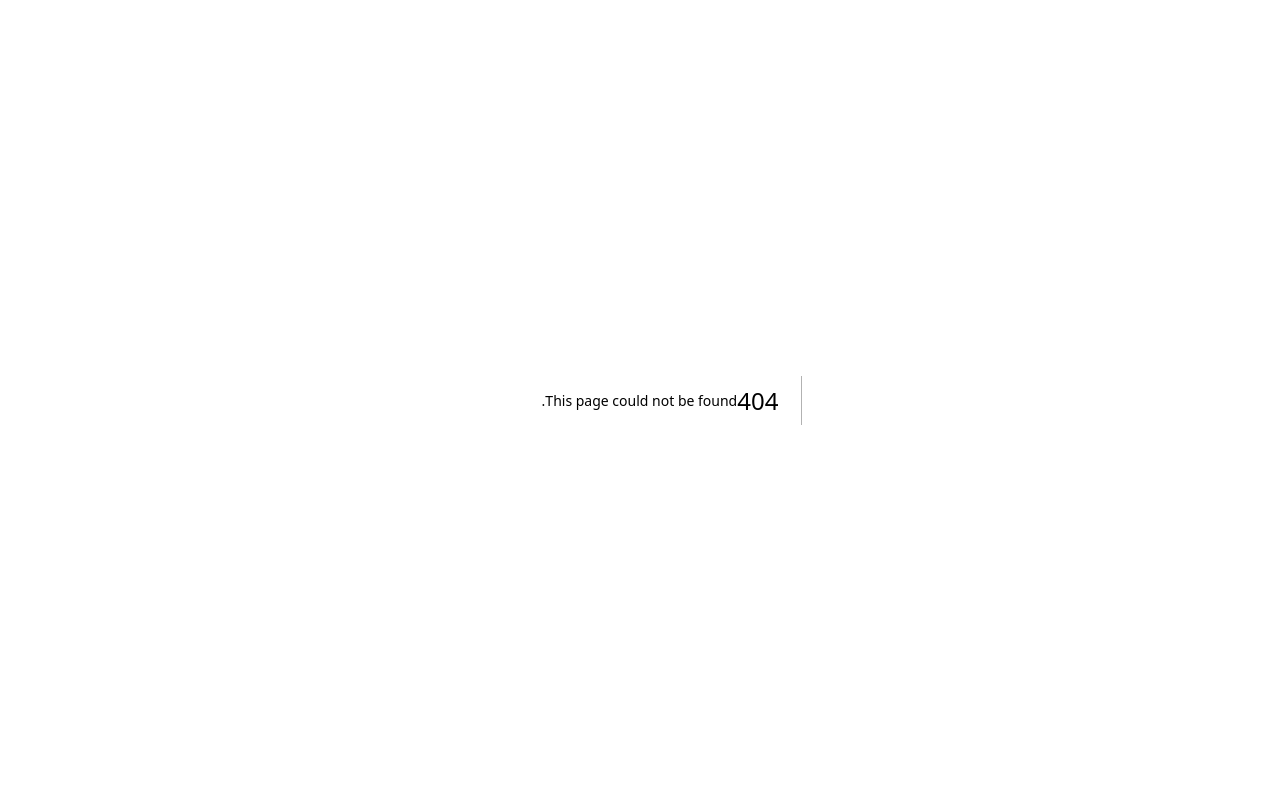
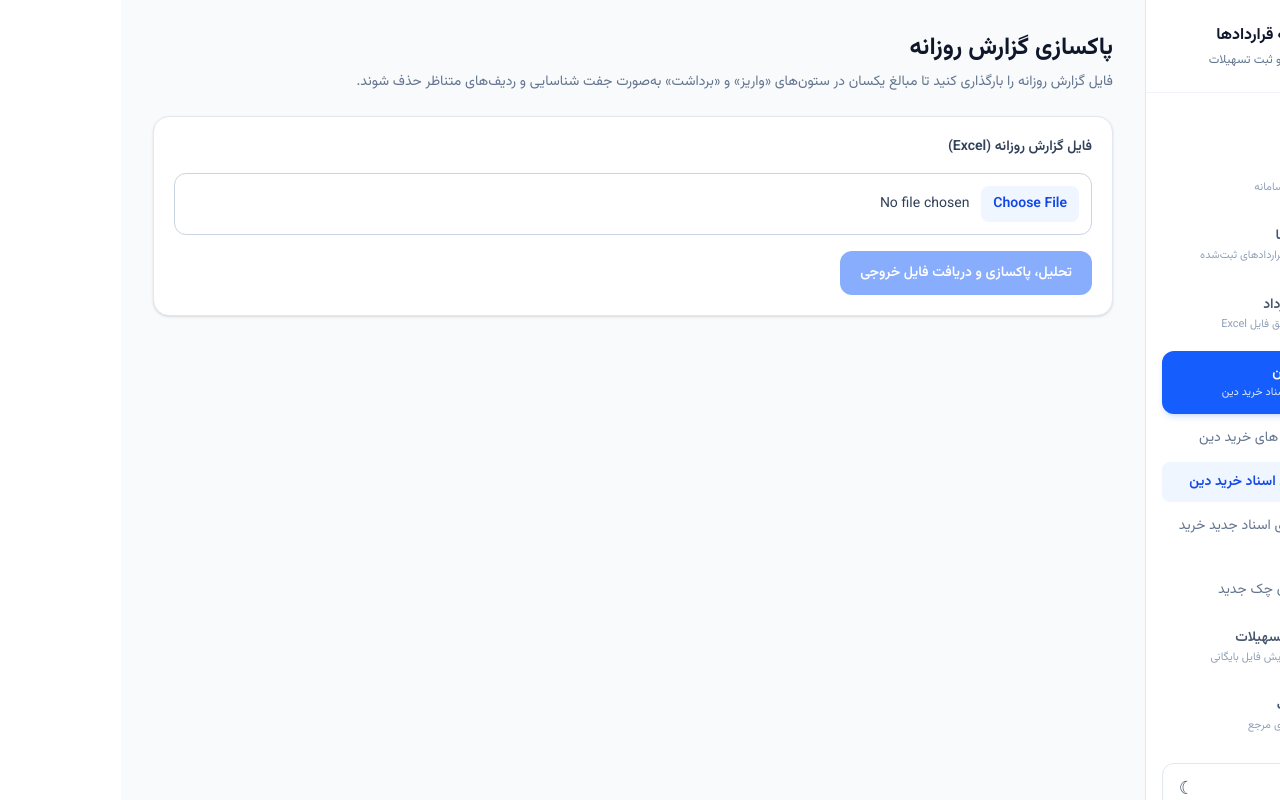
Before and after one commit to MortezaFathnia/post-app, a Next.js app: page /dashboard/debt-documents/daily-report-cleanup in a window 1280 px wide. Before the commit this address had no page. Built offline with nearby package versions, Linux system fonts and the light colour scheme.

Commit message:
Add daily report cleanup page

```diff
--- /dev/null
+++ b/app/dashboard/debt-documents/daily-report-cleanup/page.tsx
@@ -0,0 +1,123 @@
+"use client";
+
+import { ChangeEvent, FormEvent, useState } from "react";
+
+type CleanupSummary = {
+  originalRows: number;
+  removedRows: number;
+  removedPairs: number;
+  remainingRows: number;
+  sheetName: string;
+};
+
+export default function DailyReportCleanupPage() {
+  const [file, setFile] = useState<File | null>(null);
+  const [loading, setLoading] = useState(false);
+  const [error, setError] = useState("");
+  const [summary, setSummary] = useState<CleanupSummary | null>(null);
+
+  function handleFileChange(event: ChangeEvent<HTMLInputElement>) {
+    setFile(event.target.files?.[0] ?? null);
+    setError("");
+    setSummary(null);
+  }
+
+  async function handleSubmit(event: FormEvent<HTMLFormElement>) {
+    event.preventDefault();
+    setError("");
+    setSummary(null);
+
+    if (!file) {
+      setError("ابتدا فایل گزارش روزانه را انتخاب کنید.");
+      return;
+    }
+
+    setLoading(true);
+    try {
+      const formData = new FormData();
+      formData.append("file", file);
+      const response = await fetch("/api/debt-documents/daily-report-cleanup", {
+        method: "POST",
+        body: formData,
+      });
+
+      if (!response.ok) {
+        const result = await response.json().catch(() => null);
+        throw new Error(result?.error || "پاکسازی فایل ناموفق بود.");
+      }
+
+      const blob = await response.blob();
+      const url = URL.createObjectURL(blob);
+      const disposition = response.headers.get("Content-Disposition") || "";
+      const encodedName = disposition.match(/filename\*=UTF-8''([^;]+)/i)?.[1];
+      const fileName = encodedName ? decodeURIComponent(encodedName) : "گزارش-روزانه-پاکسازی.xlsx";
+      const anchor = document.createElement("a");
+      anchor.href = url;
+      anchor.download = fileName;
+      document.body.appendChild(anchor);
+      anchor.click();
+      anchor.remove();
+      URL.revokeObjectURL(url);
+
+      setSummary({
+        originalRows: Number(response.headers.get("X-Original-Rows") || 0),
+        removedRows: Number(response.headers.get("X-Removed-Rows") || 0),
+        removedPairs: Number(response.headers.get("X-Removed-Pairs") || 0),
+        remainingRows: Number(response.headers.get("X-Remaining-Rows") || 0),
+        sheetName: decodeURIComponent(response.headers.get("X-Cleanup-Sheet") || ""),
+      });
+    } catch (submitError) {
+      setError(submitError instanceof Error ? submitError.message : "خطا در پاکسازی فایل.");
+    } finally {
+      setLoading(false);
+    }
+  }
+
+  return (
+    <div dir="rtl" className="space-y-6">
+      <header>
+        <h1 className="text-2xl font-bold text-slate-900">پاکسازی گزارش روزانه</h1>
+        <p className="mt-2 text-sm text-slate-500">
+          فایل گزارش روزانه را بارگذاری کنید تا مبالغ یکسان در ستون‌های «واریز» و «برداشت» به‌صورت جفت شناسایی و ردیف‌های متناظر حذف شوند.
+        </p>
+      </header>
+
+      <section className="rounded-2xl border border-slate-200 bg-white p-5 shadow-sm">
+        <form onSubmit={handleSubmit} className="space-y-4">
+          <label htmlFor="dailyReportFile" className="block text-sm font-semibold text-slate-700">
+            فایل گزارش روزانه (Excel)
+          </label>
+          <input
+            id="dailyReportFile"
+            type="file"
+            accept=".xls,.xlsx"
+            onChange={handleFileChange}
+            className="block w-full rounded-xl border border-slate-300 bg-white px-3 py-3 text-sm text-slate-700 file:ml-3 file:rounded-lg file:border-0 file:bg-blue-50 file:px-3 file:py-2 file:font-semibold file:text-blue-700"
+          />
+          {file && <p className="text-xs text-slate-500">فایل انتخاب‌شده: {file.name}</p>}
+          {error && <p role="alert" className="rounded-xl border border-red-200 bg-red-50 p-3 text-sm text-red-700">{error}</p>}
+          <button
+            type="submit"
+            disabled={!file || loading}
+            className="rounded-xl bg-blue-600 px-5 py-3 text-sm font-semibold text-white transition hover:bg-blue-700 disabled:cursor-not-allowed disabled:opacity-50"
+          >
+            {loading ? "در حال تحلیل و پاکسازی..." : "تحلیل، پاکسازی و دریافت فایل خروجی"}
+          </button>
+        </form>
+      </section>
+
+      {summary && (
+        <section className="rounded-2xl border border-emerald-200 bg-emerald-50 p-5">
+          <h2 className="font-bold text-emerald-900">پاکسازی با موفقیت انجام شد</h2>
+          <p className="mt-1 text-sm text-emerald-800">فایل خروجی اکسل دانلود شد. نام برگه پردازش‌شده: {summary.sheetName}</p>
+          <div className="mt-4 grid grid-cols-2 gap-3 sm:grid-cols-4">
+            <div className="rounded-xl bg-white p-3"><p className="text-xs text-slate-500">ردیف‌های اولیه</p><p className="mt-1 text-xl font-bold text-slate-900">{summary.originalRows.toLocaleString("fa-IR")}</p></div>
+            <div className="rounded-xl bg-white p-3"><p className="text-xs text-slate-500">جفت مبالغ تطبیق‌یافته</p><p className="mt-1 text-xl font-bold text-slate-900">{summary.removedPairs.toLocaleString("fa-IR")}</p></div>
+            <div className="rounded-xl bg-white p-3"><p className="text-xs text-slate-500">ردیف‌های حذف‌شده</p><p className="mt-1 text-xl font-bold text-slate-900">{summary.removedRows.toLocaleString("fa-IR")}</p></div>
+            <div className="rounded-xl bg-white p-3"><p className="text-xs text-slate-500">ردیف‌های باقی‌مانده</p><p className="mt-1 text-xl font-bold text-slate-900">{summary.remainingRows.toLocaleString("fa-IR")}</p></div>
+          </div>
+        </section>
+      )}
+    </div>
+  );
+}
```
